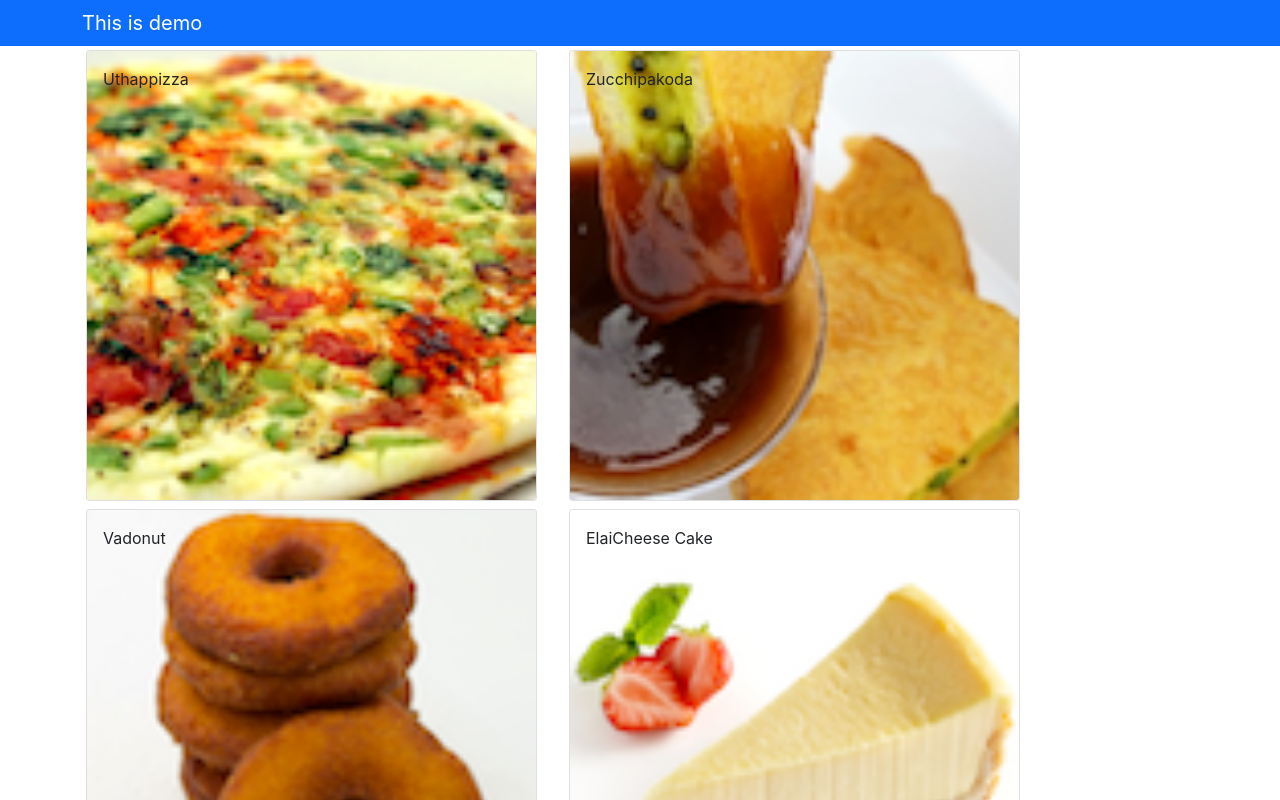
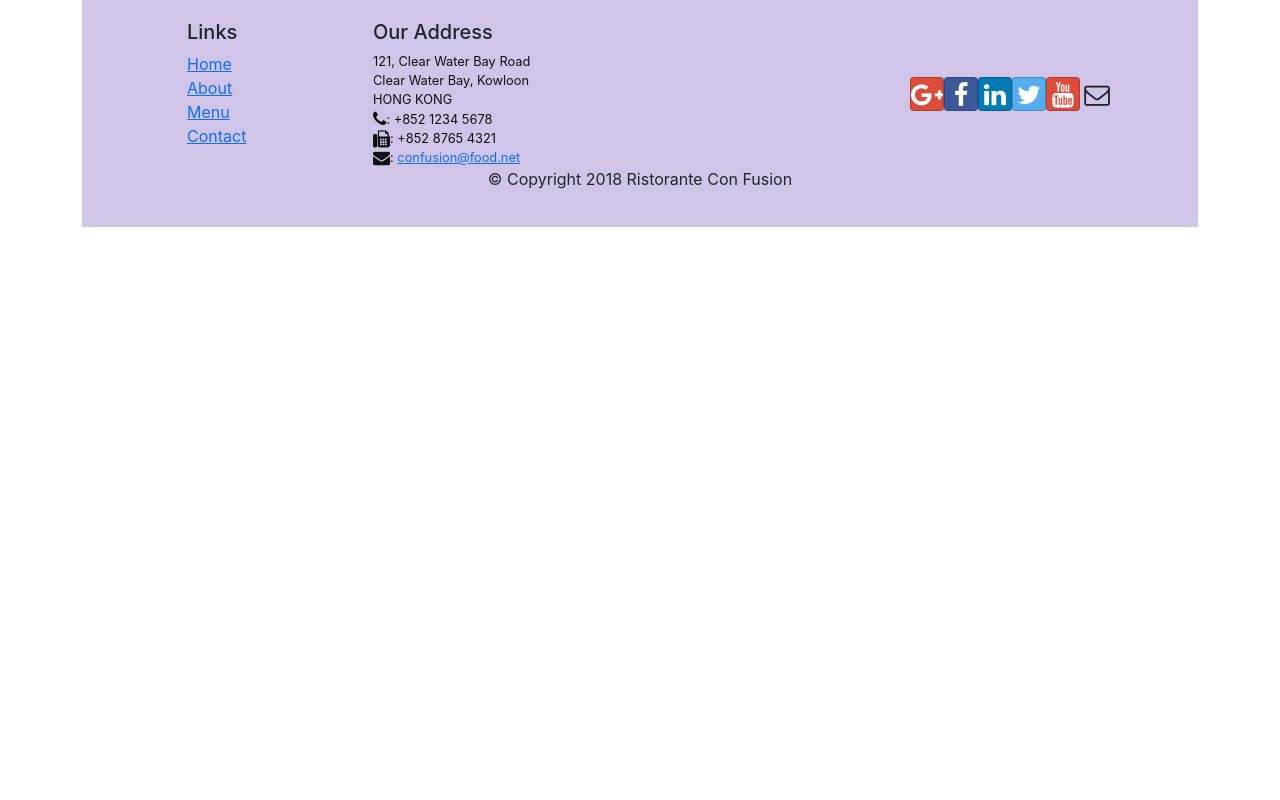
Before and after one commit to DharaKhojiji/Coursera_App, a React (Create React App) app: page /footer in a window 1280 px wide. Shown: the top 800 px of the page. Built offline with nearby package versions, Linux system fonts and the light colour scheme.

Commit message:
make it correct all code

```diff
--- a/package.json
+++ b/package.json
@@ -7,8 +7,12 @@
     "@testing-library/react": "^12.1.4",
     "@testing-library/user-event": "^13.5.0",
     "bootstrap": "^5.1.3",
+    "bootstrap-social": "^5.1.1",
+    "font-awesome": "^4.7.0",
     "react": "^17.0.2",
+    "react-bootstrap": "^2.2.2",
     "react-dom": "^17.0.2",
+    "react-router-dom": "^6.2.2",
     "react-scripts": "5.0.0",
     "reactstrap": "^9.0.1",
     "web-vitals": "^2.1.4"
--- a/public/index.html
+++ b/public/index.html
@@ -2,6 +2,12 @@
 <html lang="en">
   <head>
     <meta charset="utf-8" />
+    <!-- <link
+      rel="stylesheet"
+      href="https://cdn.jsdelivr.net/npm/bootstrap@4.0.0/dist/css/bootstrap.min.css"
+      integrity="sha384-Gn5384xqQ1aoWXA+058RXPxPg6fy4IWvTNh0E263XmFcJlSAwiGgFAW/dAiS6JXm"
+      crossorigin="anonymous"
+    /> -->
     <link rel="icon" href="%PUBLIC_URL%/favicon.ico" />
     <meta name="viewport" content="width=device-width, initial-scale=1" />
     <meta name="theme-color" content="#000000" />
--- a/src/App.css
+++ b/src/App.css
@@ -36,3 +36,37 @@
     transform: rotate(360deg);
   }
 } */
+.row-header {
+  margin: 0px auto;
+  padding: 0px auto;
+}
+
+.row-content {
+  margin: 0px auto;
+  padding: 50px 0px 50px 0px;
+  border-bottom: 1px ridge;
+  min-height: 400px;
+}
+
+.footer {
+  width: 100%;
+  background-color: #d1c4e9;
+  margin: 0px auto;
+  padding: 20px 0px 20px 0px;
+}
+.jumbotron {
+  padding: 70px 30px 70px 30px;
+  margin: 0px auto;
+  background: #9575cd;
+  color: floralwhite;
+}
+
+address {
+  font-size: 80%;
+  margin: 0px;
+  color: #0f0f0f;
+}
+
+.navbar-dark {
+  background-color: #512da8;
+}
--- a/src/App.js
+++ b/src/App.js
@@ -1,4 +1,8 @@
+import { Routes, Route } from "react-router-dom";
 import "./App.css";
+import Footer from "./Components/Footer";
+import Header from "./Components/Header";
+import Home from "./Components/Home";
 import Menu from "./Components/Menu";
 import Navbar from "./Components/Navbar";
 import { DISHES } from "./Components/Shared/Dishes";
@@ -6,13 +10,18 @@
 function App() {
   return (
     <div className="App">
-      <Navbar />
-      {/* {DISHES.map((item) => ( */}
-      <div className="container">
-        <Menu datadish={DISHES}></Menu>
-      </div>
-      {/* ))} */}
-      {/* <Menu /> */}
+      <Routes>
+        {/* <Route path="/" exact element={}></Route> */}
+        <Route path="/" exact element={<Navbar />}></Route>
+        <Route path="/header" exact element={<Header />}></Route>
+        <Route path="/home" exact element={<Home />}></Route>
+        <Route
+          path="/menu"
+          exact
+          element={<Menu datadish={DISHES}></Menu>}
+        ></Route>
+        <Route path="/footer" exact element={<Footer />}></Route>
+      </Routes>
     </div>
   );
 }
--- /dev/null
+++ b/src/Components/Footer.js
@@ -0,0 +1,93 @@
+import React from "react";
+import { Link } from "react-router-dom";
+
+const Footer = () => {
+  return (
+    <div className="container">
+      <div className="footer">
+        <div className="container">
+          <div className="row justify-content-center">
+            <div className="col-4 offset-1 col-sm-2">
+              <h5>Links</h5>
+              <ul className="list-unstyled">
+                <li>
+                  <Link to="/home">Home</Link>
+                </li>
+                <li>
+                  <Link to="/about">About</Link>
+                </li>
+                <li>
+                  <Link to="/menu">Menu</Link>
+                </li>
+                <li>
+                  <Link to="/contact">Contact</Link>
+                </li>
+              </ul>
+            </div>
+            <div className="col-7 col-sm-5">
+              <h5>Our Address</h5>
+              <address>
+                121, Clear Water Bay Road
+                <br />
+                Clear Water Bay, Kowloon
+                <br />
+                HONG KONG
+                <br />
+                <i className="fa fa-phone fa-lg"></i>: +852 1234 5678
+                <br />
+                <i className="fa fa-fax fa-lg"></i>: +852 8765 4321
+                <br />
+                <i className="fa fa-envelope fa-lg"></i>:{" "}
+                <a href="mailto:confusion@food.net">confusion@food.net</a>
+              </address>
+            </div>
+            <div className="col-12 col-sm-4 align-self-center">
+              <div className="text-center">
+                <a
+                  className="btn btn-social-icon btn-google"
+                  href="http://google.com/+"
+                >
+                  <i className="fa fa-google-plus"></i>
+                </a>
+                <a
+                  className="btn btn-social-icon btn-facebook"
+                  href="http://www.facebook.com/profile.php?id="
+                >
+                  <i className="fa fa-facebook"></i>
+                </a>
+                <a
+                  className="btn btn-social-icon btn-linkedin"
+                  href="http://www.linkedin.com/in/"
+                >
+                  <i className="fa fa-linkedin"></i>
+                </a>
+                <a
+                  className="btn btn-social-icon btn-twitter"
+                  href="http://twitter.com/"
+                >
+                  <i className="fa fa-twitter"></i>
+                </a>
+                <a
+                  className="btn btn-social-icon btn-google"
+                  href="http://youtube.com/"
+                >
+                  <i className="fa fa-youtube"></i>
+                </a>
+                <a className="btn btn-social-icon" href="mailto:">
+                  <i className="fa fa-envelope-o"></i>
+                </a>
+              </div>
+            </div>
+          </div>
+          <div className="row justify-content-center">
+            <div className="col-auto">
+              <p>© Copyright 2018 Ristorante Con Fusion</p>
+            </div>
+          </div>
+        </div>
+      </div>
+    </div>
+  );
+};
+
+export default Footer;
--- /dev/null
+++ b/src/Components/Header.js
@@ -0,0 +1,18 @@
+import React from "react";
+
+const Header = () => {
+  return (
+    <div className="container">
+      <div className="jumbotron">
+        <div className="row row-header">
+          <div className="col-12 col-sm-6 ">
+            <h1>demo app</h1>
+            <p> kgnrjkngjktrnjk jfngjjknrjk jrjgknjk</p>
+          </div>
+        </div>
+      </div>
+    </div>
+  );
+};
+
+export default Header;
--- /dev/null
+++ b/src/Components/Home.js
@@ -0,0 +1,9 @@
+import React from 'react'
+
+function Home() {
+  return (
+    <div>Home</div>
+  )
+}
+
+export default Home
--- a/src/Components/Menu.js
+++ b/src/Components/Menu.js
@@ -11,6 +11,10 @@
   ListGroupItem,
 } from "reactstrap";
 import DishDetailsComponents from "./DishDetailsComponents";
+import Header from "./Header";
+import Footer from "./Footer";
+import Home from "./Home";
+import { Routes } from "react-router-dom";
 
 const Menu = ({ datadish }) => {
   const [selectedDish, setSelectedDish] = useState({});
@@ -46,7 +50,7 @@
   });
 
   return (
-    <div className="contaiber">
+    <div className="container">
       <div className="row">{menu}</div>
       {/* {selectedDish.length == null ? (
         <DishDetailsComponents singledata={selectedDish} />
@@ -57,16 +61,6 @@
       )}
     </div>
   );
-
-  // return (
-  //   <div className="container">
-  //     <div className="row">
-  //       {dishes.map((dish) => (
-  //         <MenuDetails key={dish.id} datas={dish}></MenuDetails>
-  //       ))}
-  //     </div>
-  //   </div>
-  // );
 };
 
 export default Menu;
--- a/src/index.js
+++ b/src/index.js
@@ -1,15 +1,20 @@
-import React from 'react';
-import ReactDOM from 'react-dom';
-import 'bootstrap/dist/css/bootstrap.min.css';
-import './index.css';
-import App from './App';
-import reportWebVitals from './reportWebVitals';
+import React from "react";
+import ReactDOM from "react-dom";
+import "bootstrap/dist/css/bootstrap.min.css";
+import "font-awesome/css/font-awesome.min.css";
+import "bootstrap-social/bootstrap-social.css";
+import "./index.css";
+import App from "./App";
+import reportWebVitals from "./reportWebVitals";
+import { BrowserRouter } from "react-router-dom";
 
 ReactDOM.render(
   <React.StrictMode>
-    <App />
+    <BrowserRouter>
+      <App />
+    </BrowserRouter>
   </React.StrictMode>,
-  document.getElementById('root')
+  document.getElementById("root")
 );
 
 // If you want to start measuring performance in your app, pass a function
```
Also changed, not shown: src/Components/Navbar.js (line endings or trailing spaces), 1 other file (tests, documents, lock files or other folders).
